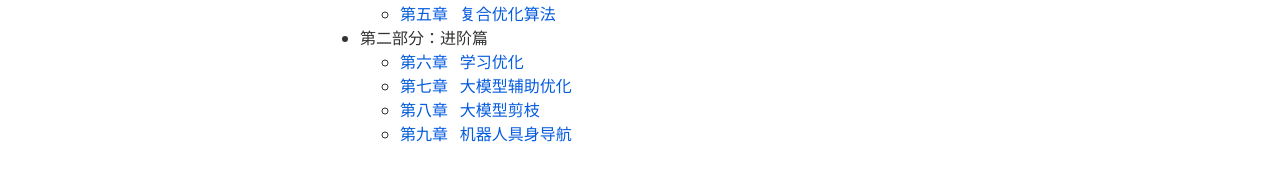
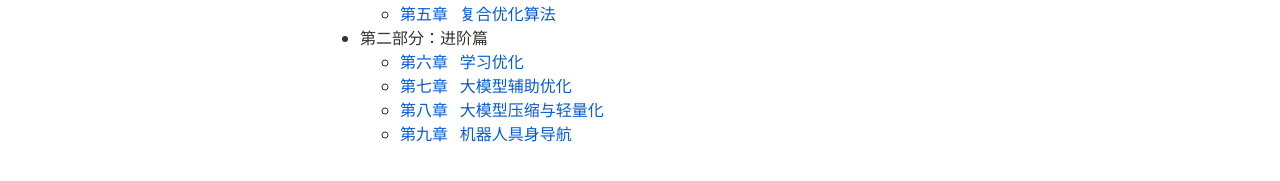
Before and after one commit to xianchaoxiu/xianchaoxiu.github.io, a Jekyll site: the page built from chinese/OPT/index.md, in a window 1280 px wide. Shown: the part 443-624 px from the top of the page. Built offline with Jekyll 4.4.1, drawn with Linux system fonts in a browser that asks for light colours; nearby versions of some CDN libraries.

Commit message:
Update index.md

```diff
--- a/chinese/OPT/index.md
+++ b/chinese/OPT/index.md
@@ -26,5 +26,5 @@ share: false
 - 第二部分：进阶篇<br>
   -  <a href="../OPT/学习优化.pdf" class="textlink" target="_blank">  第六章 &nbsp;  学习优化<br>
   -  <a href="../OPT/大模型辅助优化.pdf" class="textlink" target="_blank">  第七章 &nbsp;  大模型辅助优化<br>
-  -  <a href="../OPT/学习优化.pdf" class="textlink" target="_blank">  第八章 &nbsp;  大模型剪枝<br>
+  -  <a href="../OPT/学习优化.pdf" class="textlink" target="_blank">  第八章 &nbsp;  大模型压缩与轻量化<br>
   -  <a href="../OPT/大模型辅助优化.pdf" class="textlink" target="_blank">  第九章 &nbsp;  机器人具身导航<br>
```
